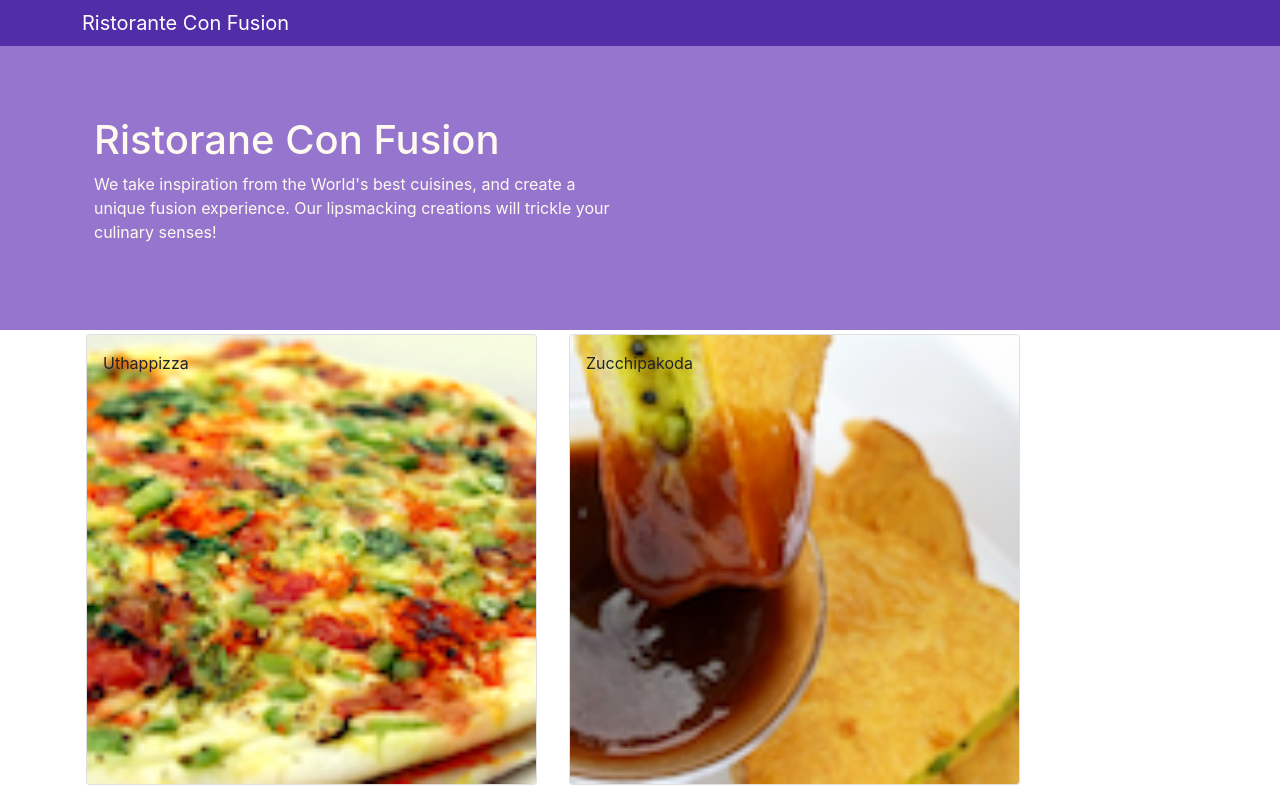
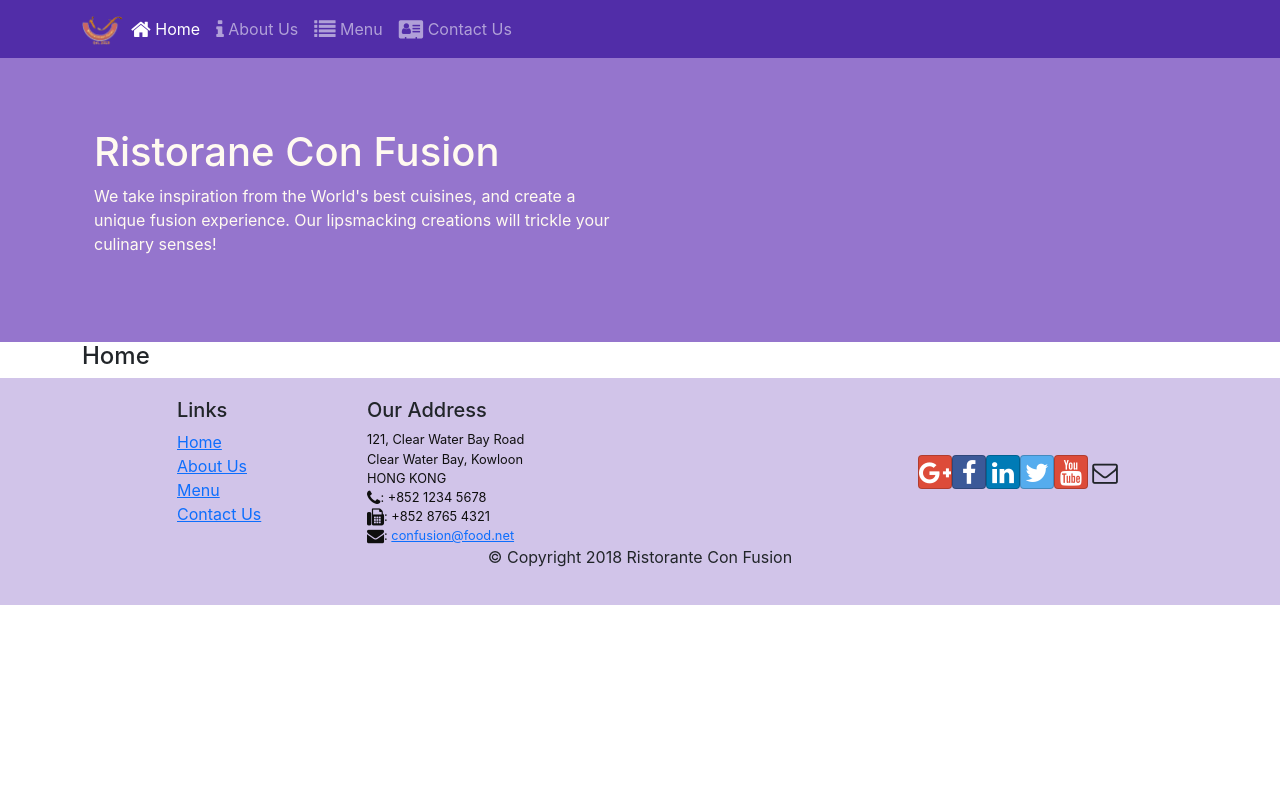
Before and after one commit to Santagar7/conFusion, a React (Create React App) app: page /home in a window 1280 px wide. Shown: the top 791 px of the page. Built offline with nearby package versions, Linux system fonts and the light colour scheme.

Commit message:
React Router

```diff
--- a/package.json
+++ b/package.json
@@ -10,10 +10,12 @@
     "bootstrap-social": "^5.1.1",
     "font-awesome": "^4.7.0",
     "moment": "^2.29.3",
+    "nth-check": "^2.1.1",
     "react": "^18.1.0",
     "react-bootstrap": "^2.4.0",
     "react-dom": "^18.1.0",
     "react-popper": "^2.3.0",
+    "react-router-dom": "^6.3.0",
     "react-scripts": "5.0.1",
     "reactstrap": "^9.0.3",
     "web-vitals": "^2.1.4"
--- a/src/App.css
+++ b/src/App.css
@@ -8,49 +8,48 @@
     padding-right: 15px;
 }
 
-@media screen and (min-width: 768px)
-{
+@media screen and (min-width: 768px) {
     .container-fluid .jumbotron, .container .jumbotron {
         padding-left: 60px;
         padding-right: 60px;
     }
 }
 
-@media screen and (min-width: 768px)
-{
+@media screen and (min-width: 768px) {
     .jumbotron {
         padding-bottom: 48px;
         padding-top: 48px;
     }
 }
 
-.row-header{
-  margin:0 auto;
+.row-header {
+    margin: 0 auto;
 }
 
 .row-content {
-  margin:0 auto;
+    margin: 0 auto;
     padding: 50px 0 50px 0;
     border-bottom: 1px ridge;
-  min-height:400px;
+    min-height: 400px;
 }
 
-.footer{
+.jumbotron {
+    padding: 70px 30px 70px 30px;
+    margin: 0 auto;
+    background: #9575CD;
+    color: floralwhite;
+}
+
+.footer {
     background-color: #D1C4E9;
-  margin:0 auto;
+    margin: 0;
     padding: 20px 0 20px 0;
 }
-.jumbotron {
-  padding:70px 30px 70px 30px;
-  margin:0 auto;
-  background: #9575CD ;
-  color:floralwhite;
-}
 
-address{
-  font-size:80%;
-  margin:0;
-  color:#0f0f0f;
+address {
+    font-size: 80%;
+    margin: 0;
+    color: #0f0f0f;
 }
 
 .navbar-dark {
--- a/src/App.js
+++ b/src/App.js
@@ -1,13 +1,18 @@
 import React, {Component} from "react";
 import './App.css';
 import Main from "./components/MainComponent";
+import {BrowserRouter} from "react-router-dom";
 
 class App extends Component {
 
     render() {
-        return (<div>
-            <Main />
-        </div>);
+        return (
+            <BrowserRouter>
+                <div>
+                    <Main/>
+                </div>
+            </BrowserRouter>
+        );
     }
 }
 
--- a/src/components/FooterComponent.js
+++ b/src/components/FooterComponent.js
@@ -1,4 +1,5 @@
 import React from "react";
+import {Link} from "react-router-dom";
 
 function Footer(props) {
     return (
@@ -8,10 +9,10 @@
                     <div className="col-4 offset-1 col-sm-2">
                         <h5>Links</h5>
                         <ul className="list-unstyled">
-                            <li><a href="#">Home</a></li>
-                            <li><a href="#">About</a></li>
-                            <li><a href="#">Menu</a></li>
-                            <li><a href="contactus.html">Contact</a></li>
+                            <li><Link to={"/home"}>Home</Link></li>
+                            <li><Link to="/aboutus">About Us</Link></li>
+                            <li><Link to="/menu">Menu</Link></li>
+                            <li><Link to="/contactus">Contact Us</Link></li>
                         </ul>
                     </div>
                     <div className="col-7 col-sm-5">
@@ -28,7 +29,7 @@
                     </div>
                     <div className="col-12 col-sm-4 align-self-center">
                         <div className="text-center">
-                            <a className="btn btn-social-icon btn-google" href="http://google.com/+"><i
+                            <a className="btn btn-social-icon btn-google" href="https://google.com/+"><i
                                 className="fa fa-google-plus"></i></a>
                             <a className="btn btn-social-icon btn-facebook"
                                href="http://www.facebook.com/profile.php?id="><i className="fa fa-facebook"></i></a>
--- a/src/components/HeaderComponent.js
+++ b/src/components/HeaderComponent.js
@@ -1,15 +1,61 @@
 import React, {Component} from "react";
-import {Navbar, NavbarBrand} from "reactstrap";
+import {Navbar, NavbarBrand, Nav, NavbarToggler, Collapse, NavItem} from "reactstrap";
+import {NavLink} from "react-router-dom";
 import "../App.css"
 
 
 class Header extends Component {
+
+    constructor(props) {
+        super(props);
+
+        this.state = {
+            isNavOpen: false
+        }
+
+        this.toggleNav = this.toggleNav.bind(this);
+    }
+
+    toggleNav() {
+        this.setState({
+            isNavOpen: !this.state.isNavOpen
+        })
+    }
+
     render() {
         return (
             <React.Fragment>
-                <Navbar dark>
-                    <div className={"container"}>
-                        <NavbarBrand href={"/"}>Ristorante Con Fusion</NavbarBrand>
+                <Navbar dark expand={"md"}>
+                    <div className={"container d-md-flex flex-nowrap"}>
+                        <NavbarToggler onClick={this.toggleNav} />
+                        <NavbarBrand className={"me-auto"} href={"/"} >
+                            <img src={"assets/images/logo.png"} height={"30"} width={"41"}
+                                 alt={"Ristorante Con Fusion"}/>
+                        </NavbarBrand>
+                        <Collapse isOpen={this.state.isNavOpen} navbar>
+                            <Nav navbar>
+                                <NavItem>
+                                    <NavLink className={"nav-link"} to={"/home"}>
+                                        <span className={"fa fa-home fa-lg"}></span> Home
+                                    </NavLink>
+                                </NavItem>
+                                <NavItem>
+                                    <NavLink className={"nav-link"} to={"/aboutus"}>
+                                        <span className={"fa fa-info fa-lg"}></span> About Us
+                                    </NavLink>
+                                </NavItem>
+                                <NavItem>
+                                    <NavLink className={"nav-link"} to={"/menu"}>
+                                        <span className={"fa fa-list fa-lg"}></span> Menu
+                                    </NavLink>
+                                </NavItem>
+                                <NavItem>
+                                    <NavLink className={"nav-link"} to={"/contactus"}>
+                                        <span className={"fa fa-address-card fa-lg"}></span> Contact Us
+                                    </NavLink>
+                                </NavItem>
+                            </Nav>
+                        </Collapse>
                     </div>
                 </Navbar>
                 <div className={"jumbotron"}>
--- /dev/null
+++ b/src/components/HomeComponent.js
@@ -0,0 +1,11 @@
+import React from "react";
+
+function Home(props) {
+    return (
+        <div className={"container"}>
+            <h4>Home</h4>
+        </div>
+    )
+}
+
+export default Home;
--- a/src/components/MainComponent.js
+++ b/src/components/MainComponent.js
@@ -1,10 +1,13 @@
 import React, {Component} from "react";
+import Home from "./HomeComponent";
 import '../App.css';
 import Menu from "./MenuComponent";
 import DishDetail from "./DishDetailComponent";
 import Header from "./HeaderComponent";
 import Footer from "./FooterComponent";
-import { DISHES } from "../shared/dishes";
+import {DISHES} from "../shared/dishes";
+import {Route, Routes, Navigate, Redirect} from "react-router-dom";
+import {NavLink} from "reactstrap";
 
 class Main extends Component {
 
@@ -13,21 +16,25 @@
 
         this.state = {
             dishes: DISHES,
-            selectedDish: null
         };
     }
 
-    onDishSelect(dishId) {
-        this.setState({selectedDish: dishId});
-    }
+    render() {
 
-    render() {
+        const HomePage = () => {
+            return (
+                <Home/>
+            )
+        }
         return (<div>
-            <Header />
-                <Menu dishes={this.state.dishes} onClick={(dishId) => this.onDishSelect(dishId)}/>
-                <DishDetail dish={this.state.dishes.filter((dish) => dish.id === this.state.selectedDish)[0]}/>
-            <Footer />
-            </div>);
+            <Header/>
+            <Routes>
+                <Route path={"/home"} element={<HomePage />}/>
+                <Route exact path={"/menu"} element={<Menu dishes={this.state.dishes}/>}/>
+                <Route path={"*"} element={<Navigate replace to={"/home"} />} />
+            </Routes>
+            <Footer/>
+        </div>);
     }
 }
 
```
Also changed, not shown: 1 other file (tests, documents, lock files or other folders). Lines whose indentation alone changed are shown as unchanged.
